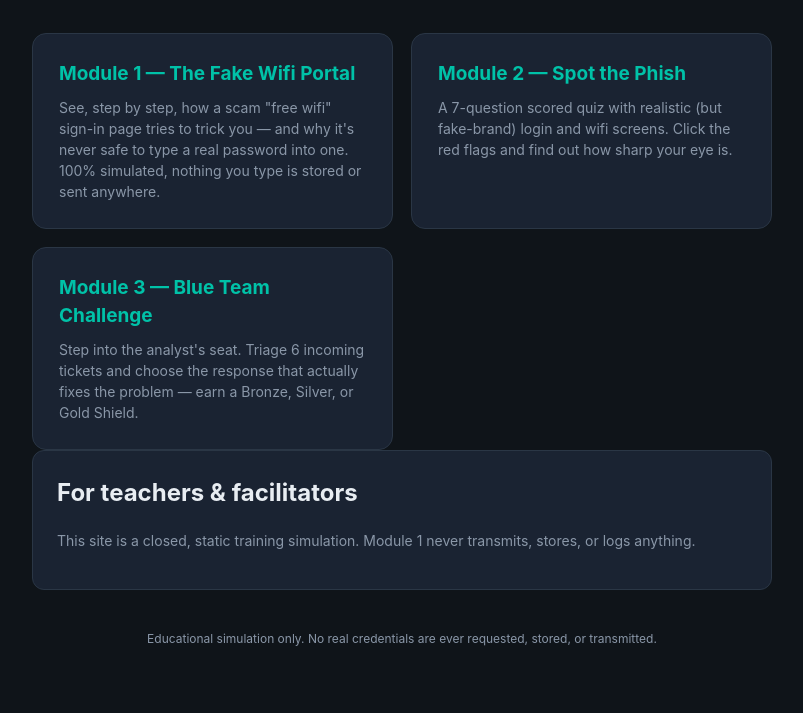
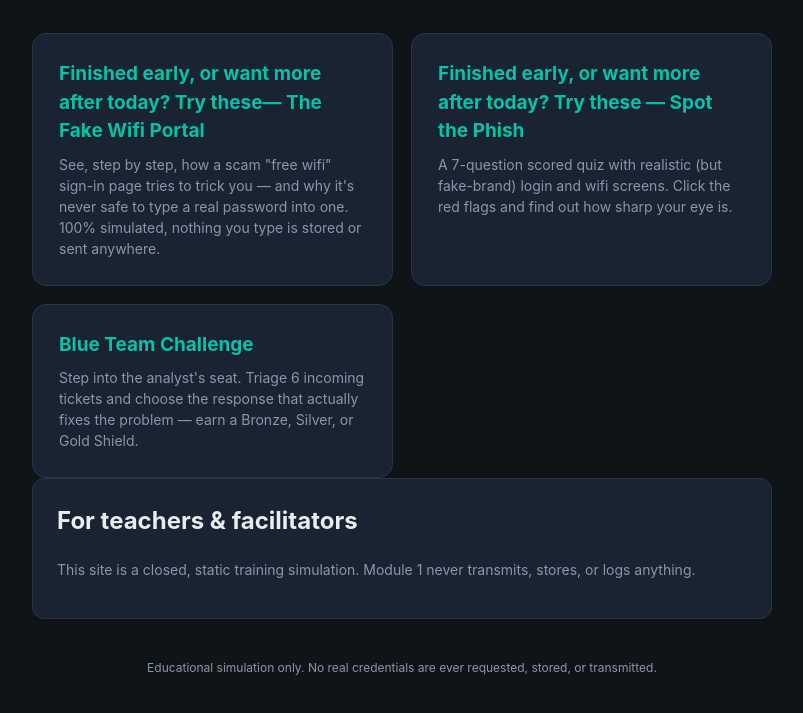
Before and after one commit to Siddharth2334/Cyber-Demo, a plain HTML site: page index.html in a window 1280 px wide. Shown: the part 105-818 px from the top of the page, without its empty margins (238-1041 px from the left). Drawn offline with Linux system fonts and the light colour scheme.

Commit message:
Update index.html

```diff
--- a/index.html
+++ b/index.html
@@ -14,15 +14,15 @@
 
     <div class="module-grid">
       <a class="module-card" href="demo-wifi.html">
-        <h2>Module 1 — The Fake Wifi Portal</h2>
+        <h2>Finished early, or want more after today? Try these— The Fake Wifi Portal</h2>
         <p>See, step by step, how a scam "free wifi" sign-in page tries to trick you — and why it's never safe to type a real password into one. 100% simulated, nothing you type is stored or sent anywhere.</p>
       </a>
       <a class="module-card" href="quiz.html">
-        <h2>Module 2 — Spot the Phish</h2>
+        <h2>Finished early, or want more after today? Try these — Spot the Phish</h2>
         <p>A 7-question scored quiz with realistic (but fake-brand) login and wifi screens. Click the red flags and find out how sharp your eye is.</p>
       </a>
       <a class="module-card" href="blueteam.html">
-        <h2>Module 3 — Blue Team Challenge</h2>
+        <h2> Blue Team Challenge</h2>
         <p>Step into the analyst's seat. Triage 6 incoming tickets and choose the response that actually fixes the problem — earn a Bronze, Silver, or Gold Shield.</p>
       </a>
     </div>
```
